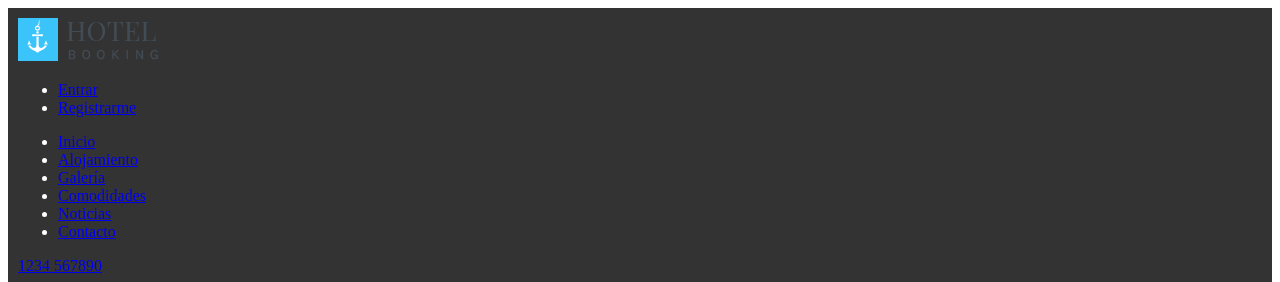
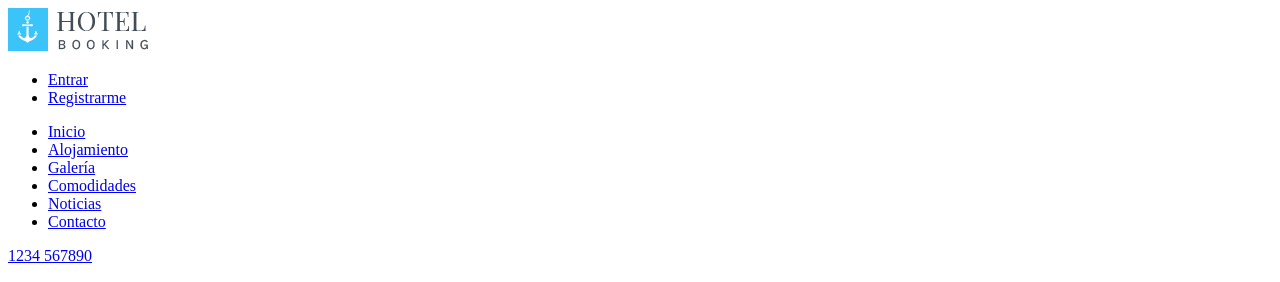
Before and after one commit to Miguelslo27/hotel-reservation-app, a plain HTML site: page index.html in a window 1280 px wide. Shown: the top 282 px of the page. Drawn offline with Linux system fonts and the light colour scheme.

Commit message:
feature/home - Cleanup CSS and ignored system files

```diff
--- a/index.html
+++ b/index.html
@@ -6,38 +6,7 @@
   <title>Document</title>
 
   <style>
-    /* Regla CSS */
-    /*
-      selector etiqueta
-      selector de clase
-      selector por identificador
-     */
-     /* li {
-       font-family: Arial, sans-serif;
-     }
 
-     .logo {
-        width: 100px;
-        height: 100px;
-     }
-
-     #logo {
-
-     } */
-
-     header {
-        background-color: #333;
-        color: white;
-        padding: 10px;
-     }
-
-     .user-nav {
-        /* float: left; */
-     }
-
-     .principal-nav {
-        /* float: right; */
-     }
   </style>
 </head>
 <body>
```
Also changed, not shown: 1 other file.
